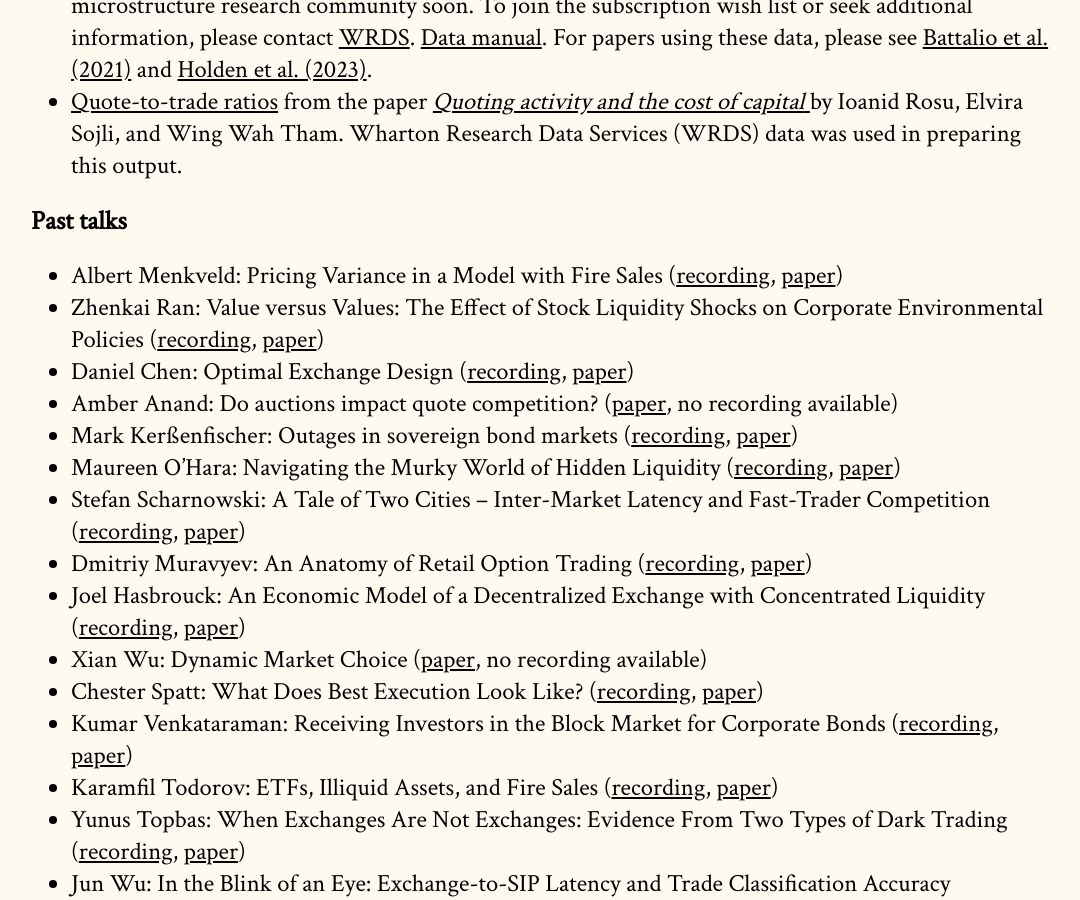
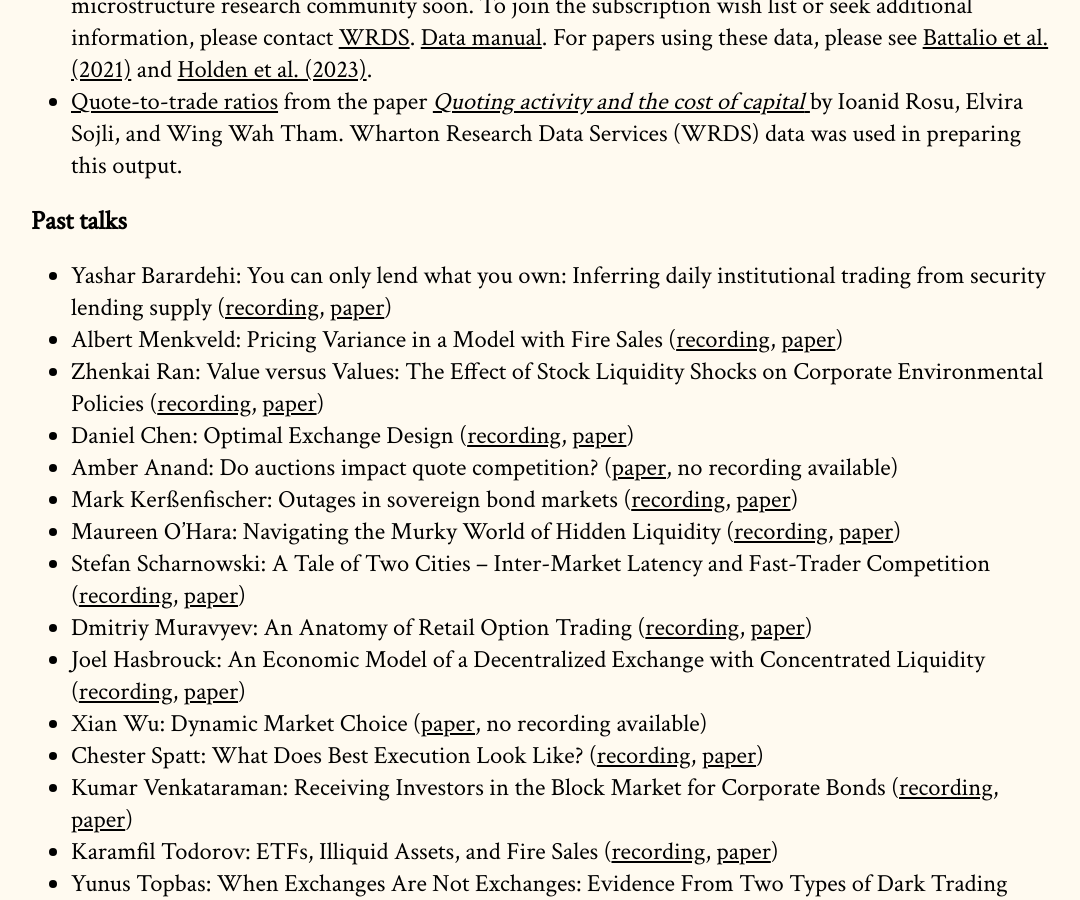
Before and after one commit to cpfiffer/microstructure.exchange, a Jekyll site: the page built from index.md, in a window 1280 px wide and 900 px high, scrolled down 2622 px. Shown: the whole window, without its empty margins (97-1177 px from the left). Built offline with Jekyll 4.4.1, drawn with Linux system fonts in a browser that asks for light colours; some web fonts are replaced.

Commit message:
Update index.md

```diff
--- a/index.md
+++ b/index.md
@@ -72,6 +72,7 @@ The Microstructure Exchange will host resources, tools, and data for microstruct
 - [Quote-to-trade ratios](https://drive.google.com/file/d/1H8wMvA_59-N5Y_xiDPGTbpBsX5BFwOIV/view) from the paper [_Quoting activity and the cost of capital_ ](https://papers.ssrn.com/sol3/papers.cfm?abstract_id=3005928) by Ioanid Rosu, Elvira Sojli, and Wing Wah Tham. Wharton Research Data Services (WRDS) data was used in preparing this output.
 
 ## Past talks
+- Yashar Barardehi: You can only lend what you own: Inferring daily institutional trading from security lending supply ([recording](https://youtu.be/vowFSp6tBuw), [paper](https://papers.ssrn.com/sol3/papers.cfm?abstract_id=5025126))
 - Albert Menkveld: Pricing Variance in a Model with Fire Sales ([recording](https://youtu.be/jbtQGXIKi7k), [paper](https://papers.ssrn.com/sol3/papers.cfm?abstract_id=5043741))
 - Zhenkai Ran: Value versus Values: The Effect of Stock Liquidity Shocks on Corporate Environmental Policies ([recording](https://youtu.be/95nj1717YTQ), [paper](https://papers.ssrn.com/sol3/papers.cfm?abstract_id=5032975))
 - Daniel Chen: Optimal Exchange Design ([recording](https://youtu.be/ovJwCV2iux0), [paper](https://danieltchen.com/OEDOct.pdf))
```
